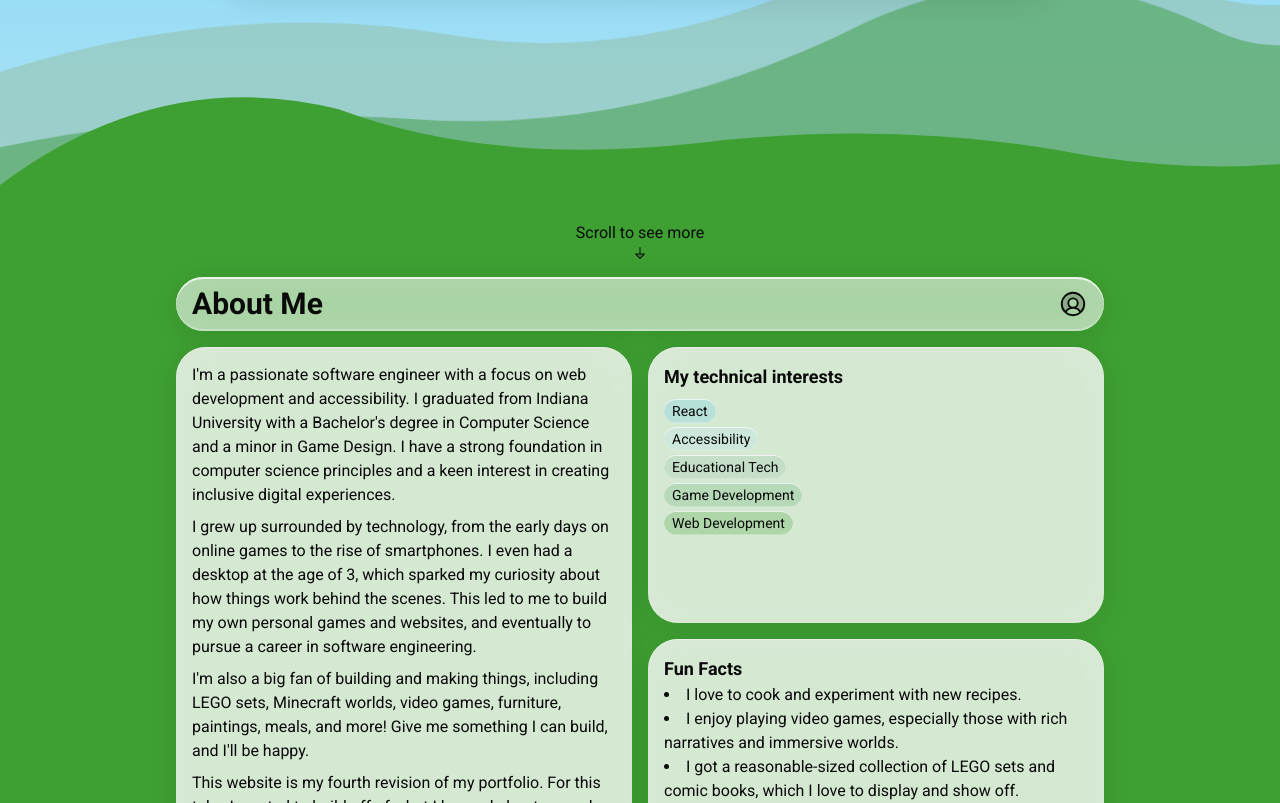
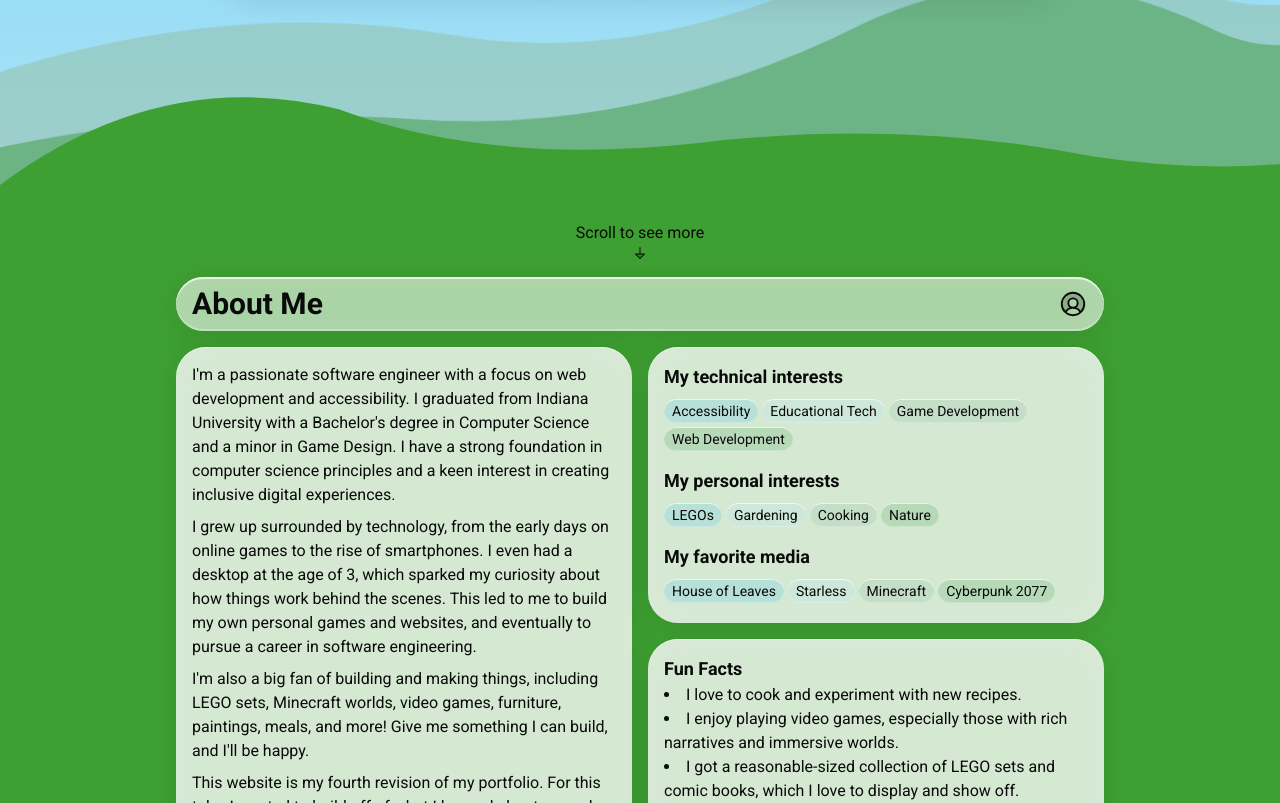
Before and after one commit to vtlanglois/portfolio-v2, a Next.js app: page / in a window 1280 px wide. Shown: the part 523-1326 px from the top of the page. Built offline with nearby package versions, Linux system fonts and the light colour scheme.

Commit message:
feat: added personal interests and favorite media

```diff
--- a/src/components/sections/About.tsx
+++ b/src/components/sections/About.tsx
@@ -4,7 +4,7 @@ import Container from "../ui/Container";
 import Section from "../ui/Section";
 import Stack from "../ui/Stack";
 import TagList from "../ui/TagList";
-import { TAGS } from "../../data/skills";
+import { hobbyTags, mediaTags, TAGS } from "../../data/skills";
 
 export default function About() {
   return (
@@ -53,20 +53,53 @@ export default function About() {
               </p>
             </Card>
             <Card className="row-span-1 col-span-2">
+              <Stack>
+                <div>
                   <h3 id="tech-interests" className="text-lg font-bold mb-2">
                     My technical interests
                   </h3>
                   <TagList
-              direction="col"
                     labelledBy="tech-interests"
                     tags={[
-                  TAGS.react,
                       TAGS.accessibility,
                       TAGS.educationTech,
                       TAGS.gameDevelopment,
                       TAGS.webDevelopment,
                     ]}
                   />
+                </div>
+                <div>
+                  <h3
+                    id="personal-interests"
+                    className="text-lg font-bold mb-2"
+                  >
+                    My personal interests
+                  </h3>
+                  <TagList
+                    labelledBy="personal-interests"
+                    tags={[
+                      hobbyTags.legos,
+                      hobbyTags.gardening,
+                      hobbyTags.cooking,
+                      hobbyTags.nature,
+                    ]}
+                  />
+                </div>
+                <div>
+                  <h3 id="favorite-media" className="text-lg font-bold mb-2">
+                    My favorite media
+                  </h3>
+                  <TagList
+                    labelledBy="favorite-media"
+                    tags={[
+                      mediaTags.houseOfLeaves,
+                      mediaTags.starless,
+                      mediaTags.minecraft,
+                      mediaTags.cyberpunk,
+                    ]}
+                  />
+                </div>
+              </Stack>
             </Card>
             <Card className="row-span-1 col-span-2">
               <h3 className="text-lg font-bold">Fun Facts</h3>
--- a/src/data/skills.ts
+++ b/src/data/skills.ts
@@ -12,8 +12,8 @@ const frameworkTags = {
     text: "React Router v7",
     variant: "tech",
     icon: "atom",
-    group: "frameworks"
-  }
+    group: "frameworks",
+  },
 } as const satisfies Record<string, TagItem>;
 
 const languageTags = {
@@ -41,7 +41,12 @@ const languageTags = {
     icon: "file-code",
     group: "languages",
   },
-  c: { text: "C / C++", variant: "tech", icon: "file-code", group: "languages" },
+  c: {
+    text: "C / C++",
+    variant: "tech",
+    icon: "file-code",
+    group: "languages",
+  },
   html: {
     text: "HTML",
     variant: "tech",
@@ -53,7 +58,7 @@ const languageTags = {
     variant: "tech",
     icon: "file-code",
     group: "languages",
-  }
+  },
 } as const satisfies Record<string, TagItem>;
 
 const cssTags = {
@@ -105,7 +110,7 @@ const hardwareTags = {
     group: "hardware",
     icon: "circuit",
   },
-} as const satisfies Record<string, TagItem>;;
+} as const satisfies Record<string, TagItem>;
 
 const miscTags = {
   markdown: {
@@ -119,8 +124,8 @@ const miscTags = {
     variant: "tech",
     group: "misc",
     icon: "file-code",
-  }
-} as const satisfies Record<string, TagItem>;;
+  },
+} as const satisfies Record<string, TagItem>;
 
 const toolTags = {
   figma: { text: "Figma", variant: "tool", icon: "figma", group: "tool" },
@@ -170,7 +175,7 @@ const toolTags = {
   claudeCode: {
     text: "Claude Code",
     variant: "tool",
-    group: "tool"
+    group: "tool",
   },
   terminal: {
     text: "Terminal",
@@ -191,8 +196,8 @@ const toolTags = {
     text: "Oh My Zsh",
     variant: "tool",
     group: "tool",
-  }
-} as const satisfies Record<string, TagItem>;;
+  },
+} as const satisfies Record<string, TagItem>;
 
 const aiTags = {
   copilot: {
@@ -241,7 +246,7 @@ const interpersonalTags = {
   uiUX: {
     text: "UI / UX",
     variant: "topic",
-    group: "interpersonal"
+    group: "interpersonal",
   },
   prototyping: {
     text: "Prototyping",
@@ -313,7 +318,12 @@ const topicTags = {
     icon: "a11y",
     group: "topic",
   },
-  wcag: { text: "WCAG 2.1 / 2.2", variant: "topic", icon: "a11y", group: "topic" },
+  wcag: {
+    text: "WCAG 2.1 / 2.2",
+    variant: "topic",
+    icon: "a11y",
+    group: "topic",
+  },
   genai: { text: "GenAI", variant: "topic", icon: "robot", group: "ai" },
   gameDesign: {
     text: "Game Design",
@@ -347,6 +357,84 @@ const topicTags = {
   },
 } as const satisfies Record<string, TagItem>;
 
+export const hobbyTags: Record<string, TagItem> = {
+  legos: {
+    text: "LEGOs",
+    variant: "hobby",
+    group: "hobby",
+    icon: "lego",
+  },
+  gardening: {
+    text: "Gardening",
+    variant: "hobby",
+    group: "hobby",
+    icon: "potted-plant",
+  },
+  videoGames: {
+    text: "Video Games",
+    variant: "hobby",
+    group: "hobby",
+    icon: "controller",
+  },
+  nature: {
+    text: "Nature",
+    variant: "hobby",
+    group: "hobby",
+    icon: "hiking",
+  },
+  cooking: {
+    text: "Cooking",
+    variant: "hobby",
+    group: "hobby",
+    icon: "cooking",
+  },
+  reading: {
+    text: "Reading",
+    variant: "hobby",
+    group: "hobby",
+    icon: "book",
+  },
+};
+
+export const mediaTags: Record<string, TagItem> = {
+  houseOfLeaves: {
+    text: "House of Leaves",
+    variant: "hobby",
+    group: "hobby",
+    icon: "book",
+  },
+  mrBlueSky: {
+    text: "Mr Blue Sky",
+    variant: "hobby",
+    group: "hobby",
+    icon: "song",
+  },
+  starless: {
+    text: "Starless",
+    variant: "hobby",
+    group: "hobby",
+    icon: "song",
+  },
+  electricState: {
+    text: "The Electric State",
+    variant: "hobby",
+    group: "hobby",
+    icon: "book",
+  },
+  minecraft: {
+    text: "Minecraft",
+    variant: "hobby",
+    group: "hobby",
+    icon: "controller",
+  },
+  cyberpunk: {
+    text: "Cyberpunk 2077",
+    variant: "hobby",
+    group: "hobby",
+    icon: "controller",
+  },
+};
+
 export const TAGS = {
   ...frameworkTags,
   ...languageTags,
@@ -360,4 +448,4 @@ export const TAGS = {
   ...softSkillTags,
   ...interpersonalTags,
   ...topicTags,
-} as const satisfies Record<string, TagItem> ;
+} as const satisfies Record<string, TagItem>;
```
Lines whose indentation alone changed are shown as unchanged.
